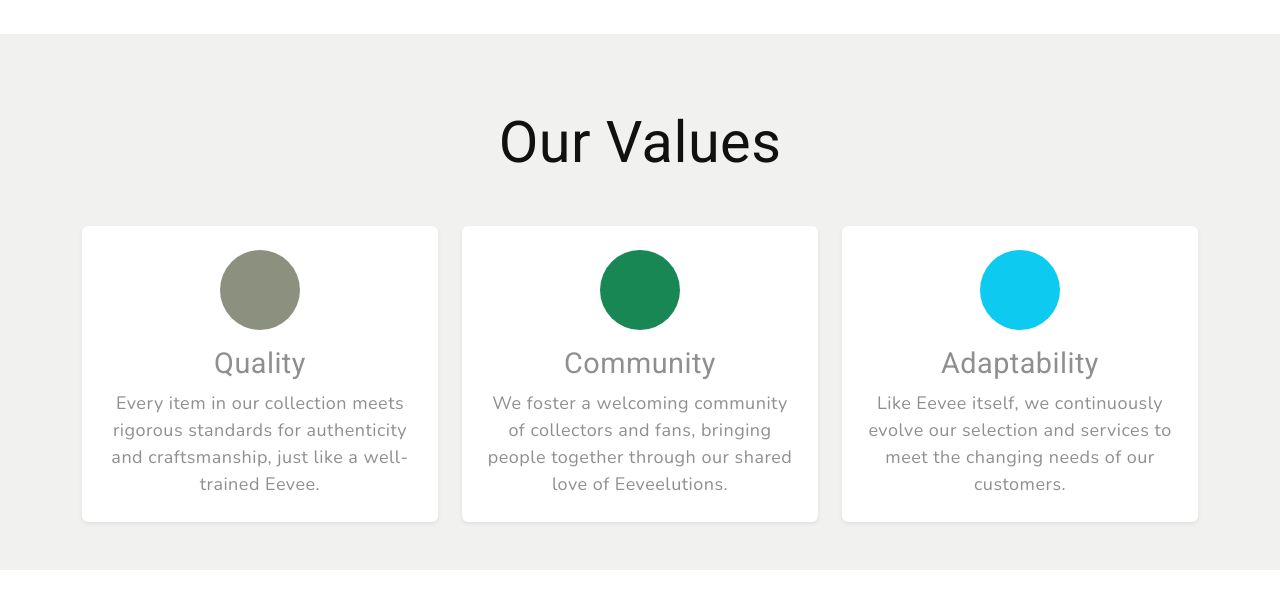
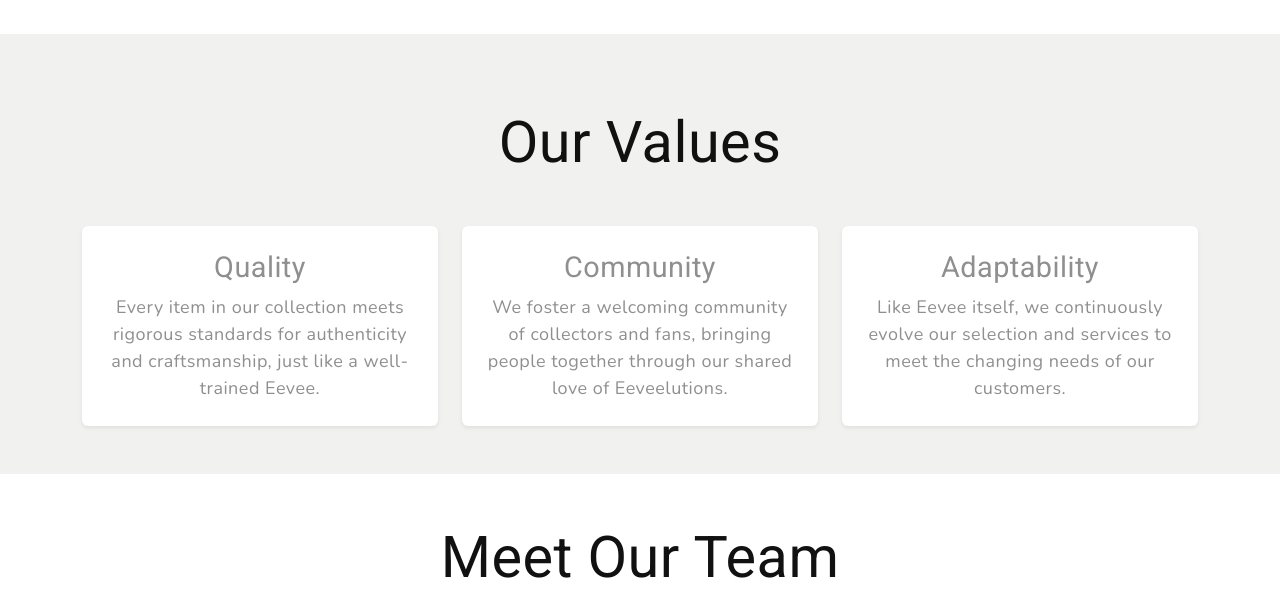
Before and after one commit to JaimieHemmings/eevee-emporium, a Django app: page /about/ in a window 1280 px wide. Shown: the part 1129-1739 px from the top of the page. Run offline with Django 4.2, Linux system fonts and the light colour scheme; data that the repository does not hold is empty; parts of the project's set-up code (start-up, migrations or seed data) failed here and were passed over.

Commit message:
Remove icon circles from about page cards
Deleted the decorative icon circles above the 'Quality', 'Community', and 'Adaptability' card titles on the about page for a cleaner layout.

```diff
--- a/store/templates/about.html
+++ b/store/templates/about.html
@@ -38,9 +38,6 @@
         <div class="col-md-4">
           <div class="card h-100 border-0 shadow-sm">
             <div class="card-body text-center p-4">
-              <div class="rounded-circle bg-primary d-flex align-items-center justify-content-center mx-auto mb-3" style="width: 80px; height: 80px;">
-                <i class="bi bi-stars text-white fs-1"></i>
-              </div>
               <h3 class="h4 card-title">Quality</h3>
               <p class="card-text">Every item in our collection meets rigorous standards for authenticity and craftsmanship, just like a well-trained Eevee.</p>
             </div>
@@ -49,9 +46,6 @@
         <div class="col-md-4">
           <div class="card h-100 border-0 shadow-sm">
             <div class="card-body text-center p-4">
-              <div class="rounded-circle bg-success d-flex align-items-center justify-content-center mx-auto mb-3" style="width: 80px; height: 80px;">
-                <i class="bi bi-heart-fill text-white fs-1"></i>
-              </div>
               <h3 class="h4 card-title">Community</h3>
               <p class="card-text">We foster a welcoming community of collectors and fans, bringing people together through our shared love of Eeveelutions.</p>
             </div>
@@ -60,9 +54,6 @@
         <div class="col-md-4">
           <div class="card h-100 border-0 shadow-sm">
             <div class="card-body text-center p-4">
-              <div class="rounded-circle bg-info d-flex align-items-center justify-content-center mx-auto mb-3" style="width: 80px; height: 80px;">
-                <i class="bi bi-arrow-repeat text-white fs-1"></i>
-              </div>
               <h3 class="h4 card-title">Adaptability</h3>
               <p class="card-text">Like Eevee itself, we continuously evolve our selection and services to meet the changing needs of our customers.</p>
             </div>
```
